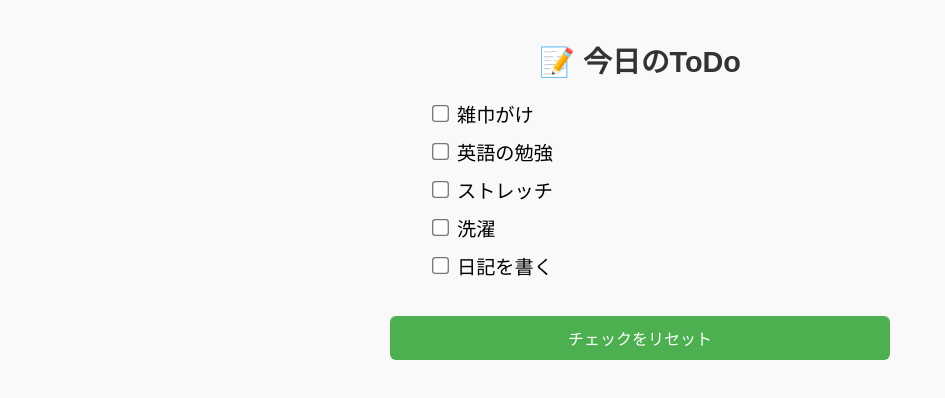
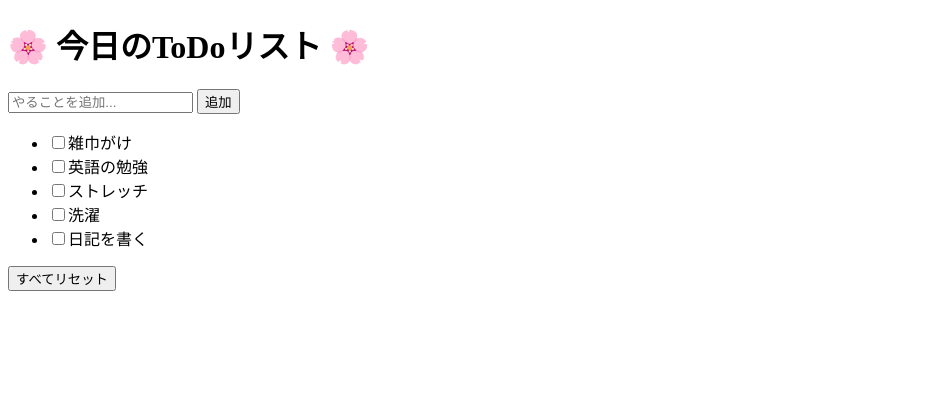
Before and after one commit to shino-lgtm/todo, a plain HTML site: page index.html in a window 1280 px wide. Shown: the whole page, without its empty margins (0-945 px from the left). Drawn offline with Linux system fonts and the light colour scheme.

Commit message:
Update index.html

```diff
--- a/index.html
+++ b/index.html
@@ -3,52 +3,20 @@
 <head>
   <meta charset="UTF-8" />
   <meta name="viewport" content="width=device-width, initial-scale=1.0" />
-  <title>毎日のToDo</title>
-  <link rel="stylesheet" href="style.css" />
-  <style>
-    body {
-      font-family: sans-serif;
-      max-width: 500px;
-      margin: auto;
-      padding: 20px;
-      background: #f9f9f9;
-    }
-    h1 {
-      font-size: 1.8em;
-      color: #333;
-      text-align: center;
-    }
-    li {
-      list-style: none;
-      margin: 10px 0;
-      font-size: 1.2em;
-    }
-    label {
-      display: flex;
-      align-items: center;
-    }
-    input[type="checkbox"] {
-      margin-right: 10px;
-      transform: scale(1.3);
-    }
-    button {
-      margin-top: 20px;
-      padding: 10px;
-      font-size: 1em;
-      width: 100%;
-      background: #4CAF50;
-      color: white;
-      border: none;
-      border-radius: 6px;
-    }
-  </style>
+  <title>🌸 毎日のToDo 🌸</title>
+  <link rel="stylesheet" href="style.css">
 </head>
 <body>
-  <h1>📝 今日のToDo</h1>
+  <h1>🌸 今日のToDoリスト 🌸</h1>
+
+  <form id="addForm">
+    <input type="text" id="newTodo" placeholder="やることを追加..." required>
+    <button type="submit">追加</button>
+  </form>
+
   <ul id="todoList"></ul>
-  <button id="resetBtn">チェックをリセット</button>
+  <button id="resetBtn">すべてリセット</button>
 
-  <!-- JavaScriptを読み込み -->
   <script src="main.js"></script>
 </body>
 </html>
```
